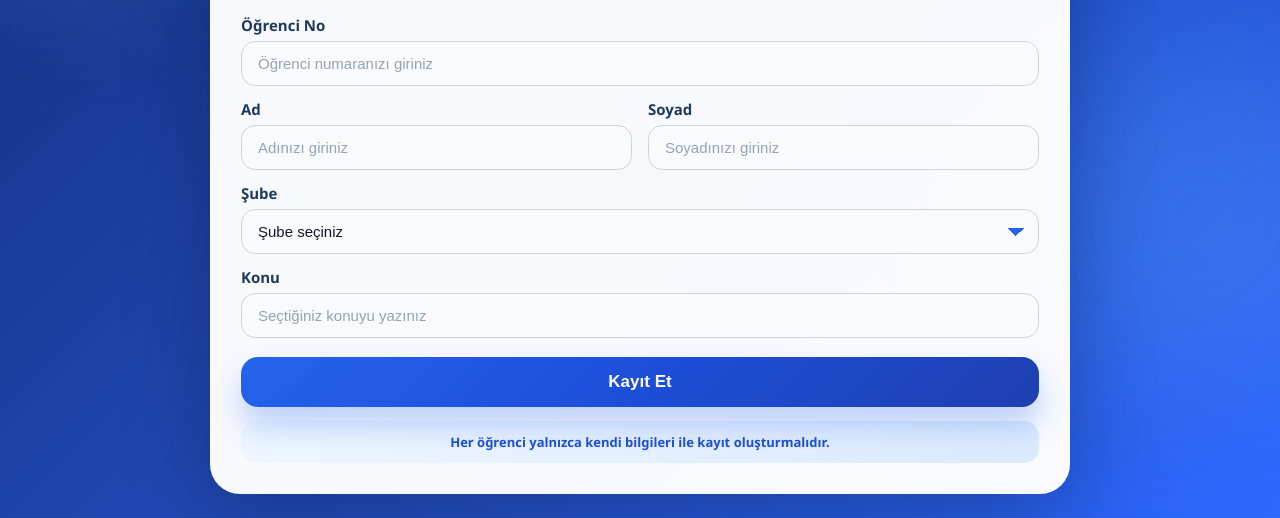
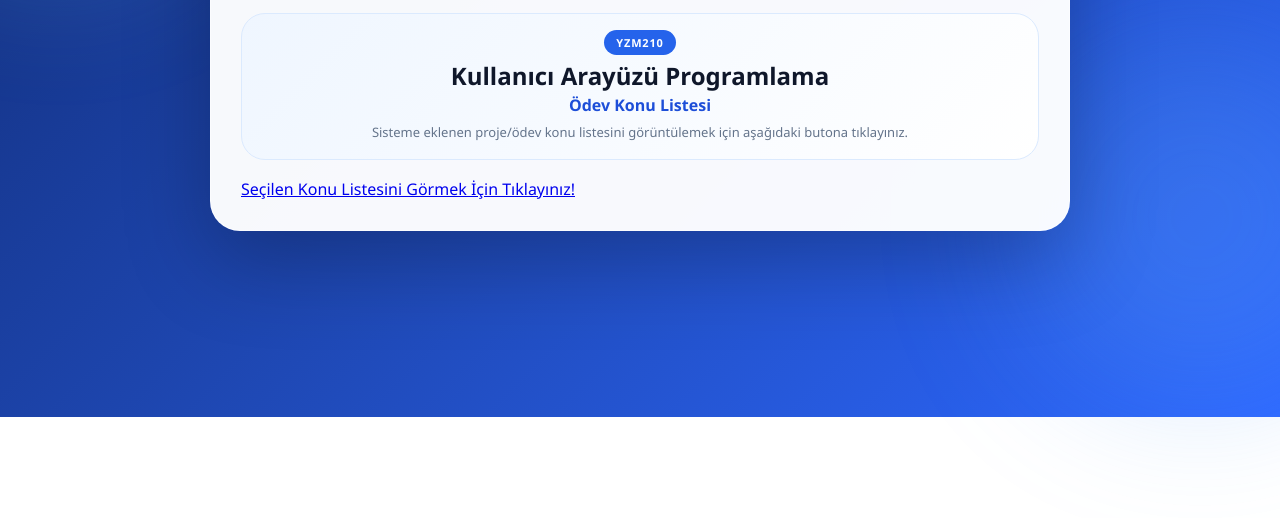
Before and after one commit to HamidullahTurkmen/Kullanici_Arayuzu_Odevi, a plain HTML site: page index.html in a window 1280 px wide. Shown: the part 383-901 px from the top of the page. After the commit the page ends 800 px from the top, so only its background shows below. Drawn offline with Linux system fonts and the light colour scheme.

Commit message:
Update index.html

```diff
--- a/index.html
+++ b/index.html
@@ -3,7 +3,7 @@
 <head>
   <meta charset="UTF-8">
   <meta name="viewport" content="width=device-width, initial-scale=1.0">
-  <title>Kullanıcı Arayüzü Programlama Konu Seçim Formu</title>
+  <title>YZM210 Kullanıcı Arayüzü Programlama Konu Listesi</title>
   <link rel="stylesheet" href="Google_sheet.css">
 </head>
 
@@ -28,65 +28,19 @@
 
         <h1>Kullanıcı Arayüzü Programlama</h1>
 
-        <div class="form-title">Ödev Konu Seçim Formu</div>
+        <div class="form-title">Ödev Konu Listesi</div>
 
         <p>
-          Lütfen bilgilerinizi eksiksiz girerek şubenizi seçiniz ve belirlediğiniz konuyu sisteme kaydediniz.
+          Sisteme eklenen proje/ödev konu listesini görüntülemek için aşağıdaki butona tıklayınız.
         </p>
       </div>
 
-      <form method="post" name="contact-form">
-
-        <div class="input-group">
-          <label>Öğrenci No</label>
-          <input type="text" name="ogrenciNo" placeholder="Öğrenci numaranızı giriniz" required>
-        </div>
-
-        <div class="row">
-          <div class="input-group">
-            <label>Ad</label>
-            <input type="text" name="ad" placeholder="Adınızı giriniz" required>
-          </div>
-
-          <div class="input-group">
-            <label>Soyad</label>
-            <input type="text" name="soyad" placeholder="Soyadınızı giriniz" required>
-          </div>
-        </div>
-
-        <div class="input-group">
-          <label>Şube</label>
-          <select name="sube" required>
-            <option value="">Şube seçiniz</option>
-            <option value="A">A</option>
-            <option value="B">B</option>
-          </select>
-        </div>
-
-        <div class="input-group">
-          <label>Konu</label>
-          <input type="text" name="konu" placeholder="Seçtiğiniz konuyu yazınız" required>
-        </div>
-
-        <button type="submit" id="submit">Kayıt Et</button>
-
-      </form>
-
-      <p id="mesaj"></p>
-
-      <div class="footer-note">
-        Her öğrenci yalnızca kendi bilgileri ile kayıt oluşturmalıdır.
-      </div>
+      <a href="success.html" class="list-btn">
+        Seçilen Konu Listesini Görmek İçin Tıklayınız!
+      </a>
 
     </div>
   </div>
 
-  <div id="loadingScreen" class="loading-screen">
-    <div class="spinner"></div>
-    <p>Kaydınız oluşturuluyor, lütfen bekleyiniz...</p>
-  </div>
-
-  <script src="Google_sheet.js"></script>
-
 </body>
 </html>
```
